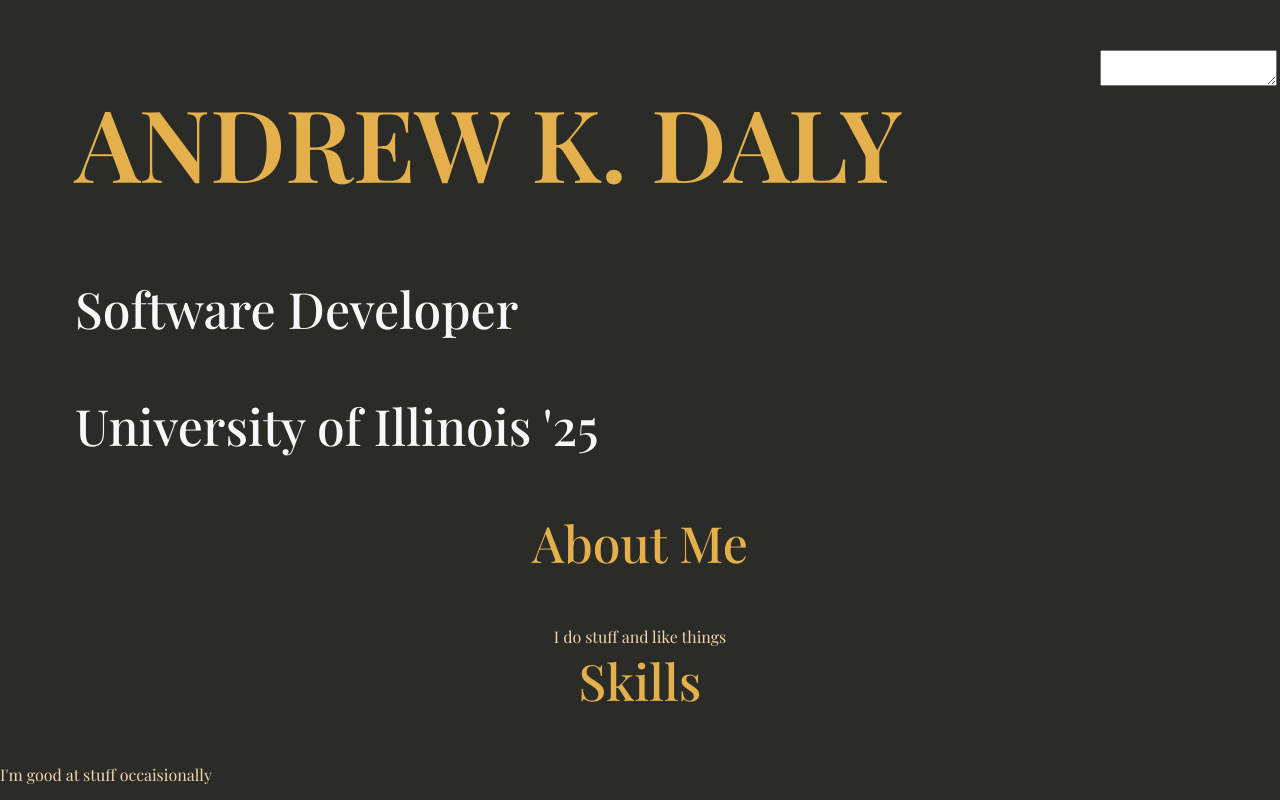
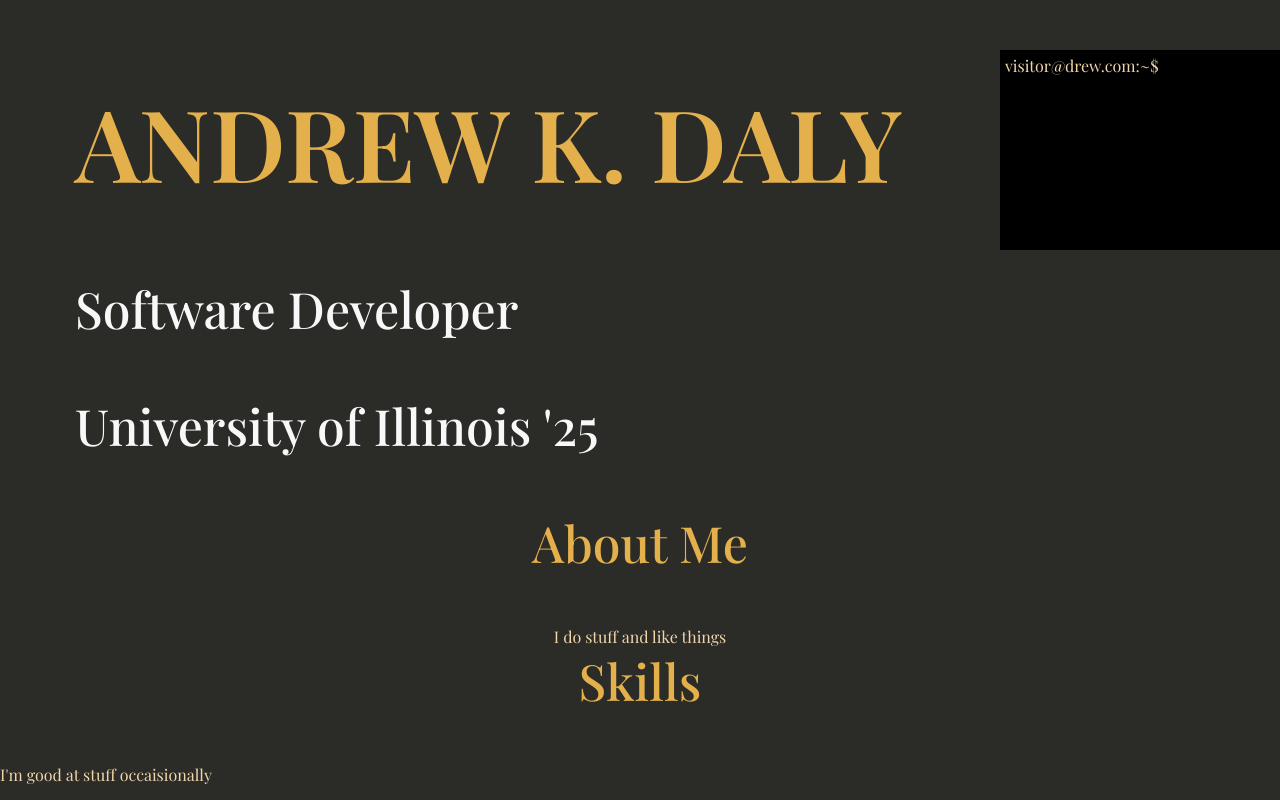
Before and after one commit to drewDaly/personal-website, a React (Create React App) app: page / in a window 1280 px wide. Built offline with nearby package versions, Linux system fonts and the light colour scheme; a web font is replaced by a local one.

Commit message:
terminal started with no commands

```diff
--- a/src/components/Command.js
+++ b/src/components/Command.js
@@ -3,25 +3,34 @@
 const Command = () => {
     var prevCommands = [];
     var curr;
-
     const handleKeyPress = useCallback((event) => {
-        if (event.keyCode === 13 && event.target.value !== "") {
+      if (event.keyCode === 13) event.preventDefault();
+      if (event.keyCode === 13 && event.target.value !== "") {
+          event.preventDefault();
           prevCommands.push(event.target.value);
+          event.target.disabled = true;
+          var elem = document.getElementsByClassName('command')[prevCommands.length - 1];
+          var clone = elem.cloneNode(true);
+          clone.className = "command";
+          clone.firstChild.innerHTML = "visitor@drew.com:~$&nbsp;";
+          clone.firstChild.style = 'p';
+          clone.firstChild.style.color = "#F1D6AB";
+          event.target.value = "";
+          event.target.disabled = false;
+          elem.before(clone);
           // handle command
-          // add line
           curr = prevCommands.length;
-          event.target.value = "";
         }
         if (event.keyCode === 38 && curr !== 0) {
-          --curr;
+          curr -= 1;
           event.target.value = prevCommands[curr];
         }
         if (event.keyCode === 40 && curr !== prevCommands.length) {
-          ++curr;
+          curr += 1;
           if (prevCommands[curr] === undefined) event.target.value = "";
           else event.target.value = prevCommands[curr];
         }
-    })
+    },[])
     useEffect(() => {
       window.addEventListener('keydown', handleKeyPress);
       return () => {
@@ -30,8 +39,11 @@
     }, [handleKeyPress])
 
     return (
-    <div className="command">
-        <textarea onKeyDown={handleKeyPress} type='text' id='commandline'></textarea>
+    <div className="commmand-wrap" id="command-wrap">
+    <span className="command" id="command">
+        <div className='user'><p>visitor@drew.com:~$&nbsp;</p></div>
+        <textarea onKeyDown={handleKeyPress} type='text' id='commandline' spellCheck='false'></textarea>
+    </span>
     </div>
   )
 }
--- a/src/components/Command.scss
+++ b/src/components/Command.scss
@@ -1,5 +1,20 @@
-.command {
-    position: fixed;
-    left: 1100px;
-    top: 50px;
+.command, .command-2 {
+    display: flex;
+    position: relative;
+    height: 50px;
+    background-color: black;
+    padding: 5px;
 }
+#commandline {
+    background-color: black;
+    color: white;
+    height: 25px;
+    border: none;
+    resize: none;
+    outline:none;
+    font-size:medium;
+}
+.user {
+    background-color: black;
+    color: white;
+}
--- a/src/components/sections/Intro.scss
+++ b/src/components/sections/Intro.scss
@@ -26,6 +26,7 @@
     .mirror {
         display: flex;
         transition: all 0.3s ease;
+        opacity: .25;
     }
 }
 .subtitle:hover {
@@ -106,3 +107,13 @@
         -webkit-text-fill-color: transparent;
     }
 }
+#command-wrap {
+    position: fixed;
+    left: 1000px;
+    top: 50px;
+    overflow-y:scroll;
+    height: 200px;
+    width: 400px;
+    background-color: black;
+
+}
--- a/src/styles/index.scss
+++ b/src/styles/index.scss
@@ -27,3 +27,15 @@
 p {
     color: $tertiary;
 }
+::-webkit-scrollbar {
+    width: 20px;
+}
+::-webkit-scrollbar-track {
+    background: black;
+  }
+  ::-webkit-scrollbar-thumb {
+    background: grey;
+  }
+  ::-webkit-scrollbar-thumb:hover {
+    background: #555;
+  }
```
